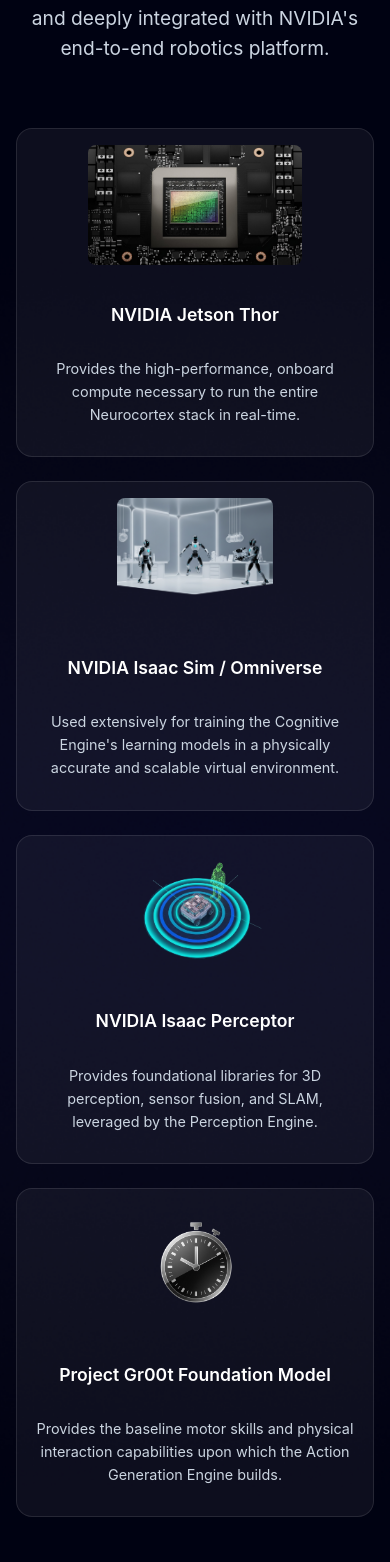
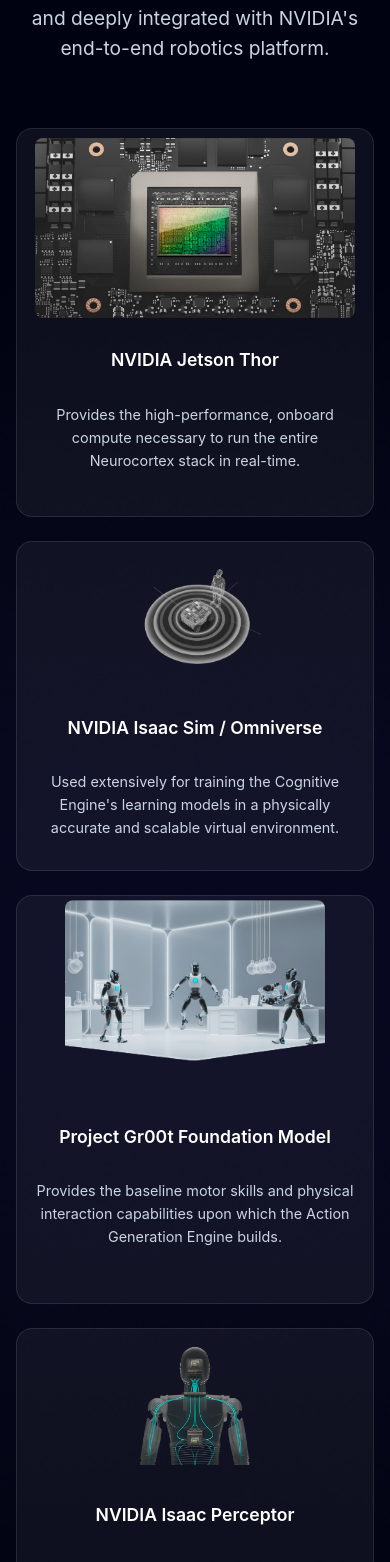
Before and after one commit to oglcncvzc/PhiWeb, a React (Create React App) app: page / in a window 390 px wide. Shown: the part 6726-8288 px from the top of the page. Built offline with nearby package versions, Linux system fonts and the light colour scheme; a web font is replaced by a local one.

Commit message:
Last Version v3

```diff
--- a/src/components/TechnologyStack.css
+++ b/src/components/TechnologyStack.css
@@ -30,12 +30,13 @@
   line-height: 1.6;
 }
 
-/* 2x2 Grid Layout */
+/* Masonry Grid Layout */
 .technology-grid {
   display: grid;
-  grid-template-columns: repeat(2, 1fr);
+  grid-template-columns: repeat(auto-fit, minmax(300px, 1fr));
+  grid-template-rows: masonry;
   gap: 2rem;
-  max-width: 1000px;
+  max-width: 1200px;
   margin: 0 auto;
 }
 
@@ -48,6 +49,25 @@
   display: flex;
   flex-direction: column;
   min-height: 300px;
+}
+
+/* Farklı Kart Boyutları */
+.tech-card--large {
+  grid-column: span 2;
+  min-height: 400px;
+}
+
+.tech-card--medium {
+  min-height: 350px;
+}
+
+.tech-card--small {
+  grid-column: span 2;
+  min-height: 350px;
+}
+
+.tech-card--tall {
+  min-height: 450px;
 }
 
 .tech-card:hover {
@@ -73,6 +93,16 @@
   border-radius: 8px;
 }
 
+/* Büyük kart için görsel boyutu */
+.tech-card--large .card-image {
+  max-height: 180px;
+}
+
+/* Uzun kart için görsel boyutu */
+.tech-card--tall .card-image {
+  max-height: 200px;
+}
+
 .card-content {
   flex: 1;
   display: flex;
@@ -95,13 +125,28 @@
 }
 
 /* Responsive Design */
+@media (max-width: 1024px) {
+  .technology-grid {
+    grid-template-columns: repeat(2, 1fr);
+  }
+
+  .tech-card--large {
+    grid-column: span 2;
+  }
+}
+
 @media (max-width: 768px) {
   .technology-grid {
     grid-template-columns: 1fr;
     gap: 1.5rem;
   }
 
-  .tech-card {
+  .tech-card,
+  .tech-card--large,
+  .tech-card--medium,
+  .tech-card--small,
+  .tech-card--tall {
+    grid-column: span 1;
     min-height: 250px;
     padding: 1.5rem;
   }
--- a/src/components/TechnologyStack.js
+++ b/src/components/TechnologyStack.js
@@ -11,9 +11,9 @@
         </p>
 
         <div className="technology-grid">
-          <div className="tech-card">
+          <div className="tech-card tech-card--large">
             <div className="card-image-container">
-              <img src="/images/Jetson thor.png" alt="NVIDIA Jetson Thor" className="card-image" />
+              <img src="/images/site görselleri efektli/7.png" alt="NVIDIA Jetson Thor" className="card-image" />
             </div>
             <div className="card-content">
               <h2 className="card-title">NVIDIA Jetson Thor</h2>
@@ -23,9 +23,9 @@
             </div>
           </div>
 
-          <div className="tech-card">
+          <div className="tech-card tech-card--medium">
             <div className="card-image-container">
-              <img src="/images/isaacsim.png" alt="NVIDIA Isaac Sim / Omniverse" className="card-image" />
+              <img src="/images/site görselleri efektli/8.PNG" alt="NVIDIA Isaac Sim / Omniverse" className="card-image" />
             </div>
             <div className="card-content">
               <h2 className="card-title">NVIDIA Isaac Sim / Omniverse</h2>
@@ -35,26 +35,26 @@
             </div>
           </div>
 
-          <div className="tech-card">
+          <div className="tech-card tech-card--tall">
             <div className="card-image-container">
-              <img src="/images/isaacperceptor.png" alt="NVIDIA Isaac Perceptor" className="card-image" />
+              <img src="/images/site görselleri efektli/11.PNG" alt="Project Gr00t Foundation Model" className="card-image" />
+            </div>
+            <div className="card-content">
+              <h2 className="card-title">Project Gr00t Foundation Model</h2>
+              <p className="card-description">
+                Provides the baseline motor skills and physical interaction capabilities upon which the Action Generation Engine builds.
+              </p>
+            </div>
+          </div>
+
+          <div className="tech-card tech-card--small">
+            <div className="card-image-container">
+              <img src="/images/site görselleri efektli/9.PNG" alt="NVIDIA Isaac Perceptor" className="card-image" />
             </div>
             <div className="card-content">
               <h2 className="card-title">NVIDIA Isaac Perceptor</h2>
               <p className="card-description">
                 Provides foundational libraries for 3D perception, sensor fusion, and SLAM, leveraged by the Perception Engine.
-              </p>
-            </div>
-          </div>
-
-          <div className="tech-card">
-            <div className="card-image-container">
-              <img src="/images/icon-2.png" alt="Project Gr00t Foundation Model" className="card-image" />
-            </div>
-            <div className="card-content">
-              <h2 className="card-title">Project Gr00t Foundation Model</h2>
-              <p className="card-description">
-                Provides the baseline motor skills and physical interaction capabilities upon which the Action Generation Engine builds.
               </p>
             </div>
           </div>
```
